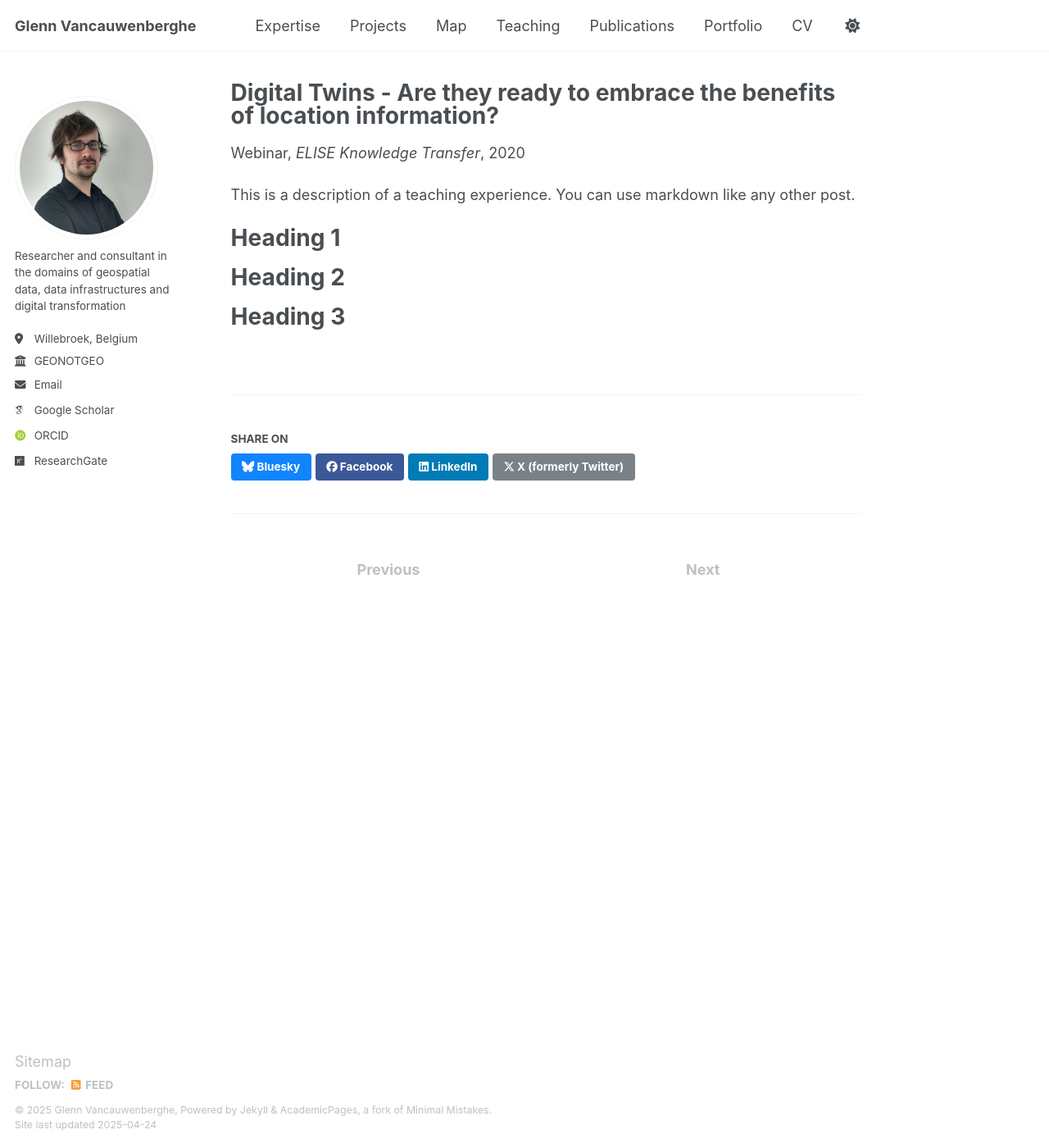
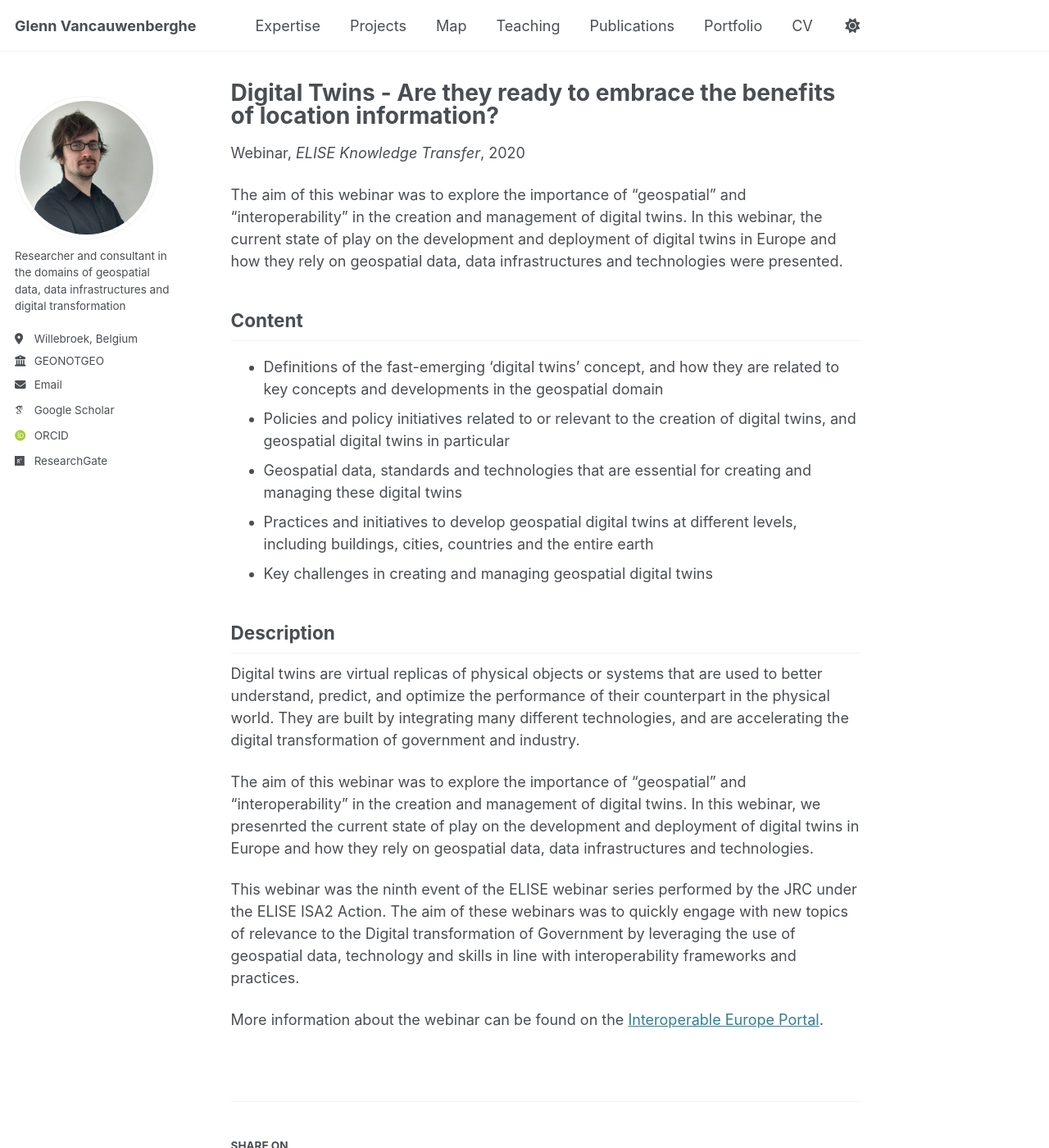
Before and after one commit to GVancauwenberghe/gvancauwenberghe.github.io, a Jekyll site: the page built from _teaching/teaching-12.md, in a window 1280 px wide and 1400 px high. Shown: the whole window at 82% size. Built offline with Jekyll 4.4.1, drawn with Linux system fonts in a browser that asks for light colours; some web fonts are replaced.

Commit message:
Update teaching-12.md

```diff
--- a/_teaching/teaching-12.md
+++ b/_teaching/teaching-12.md
@@ -8,13 +8,20 @@ date: 2020-06-22
 location: "Online"
 ---
 
-This is a description of a teaching experience. You can use markdown like any other post.
+The aim of this webinar was to explore the importance of "geospatial" and "interoperability" in the creation and management of digital twins. In this webinar, the current state of play on the development and deployment of digital twins in Europe and how they rely on geospatial data, data infrastructures and technologies were presented.
 
-Heading 1
-======
+## Content
+* Definitions of the fast-emerging ‘digital twins’ concept, and how they are related to key concepts and developments in the geospatial domain
+* Policies and policy initiatives related to or relevant to the creation of digital twins, and geospatial digital twins in particular
+* Geospatial data, standards and technologies that are essential for creating and managing these digital twins
+* Practices and initiatives to develop geospatial digital twins at different levels, including buildings, cities, countries and the entire earth
+* Key challenges in creating and managing geospatial digital twins
 
-Heading 2
-======
+## Description
+Digital twins are virtual replicas of physical objects or systems that are used to better understand, predict, and optimize the performance of their counterpart in the physical world. They are built by integrating many different technologies, and are accelerating the digital transformation of government and industry.
 
-Heading 3
-======
+The aim of this webinar was to explore the importance of "geospatial" and "interoperability" in the creation and management of digital twins. In this webinar, we presenrted the current state of play on the development and deployment of digital twins in Europe and how they rely on geospatial data, data infrastructures and technologies.
+
+This webinar was the ninth event of the ELISE webinar series performed by the JRC under the ELISE ISA2 Action. The aim of these webinars was to quickly engage with new topics of relevance to the Digital transformation of Government by leveraging the use of geospatial data, technology and skills in line with interoperability frameworks and practices.
+
+More information about the webinar can be found on the [Interoperable Europe Portal](https://interoperable-europe.ec.europa.eu/collection/elise-european-location-interoperability-solutions-e-government/event/elise-webinar-digital-twins-are-they-ready-embrace-benefits-location-information).
```
